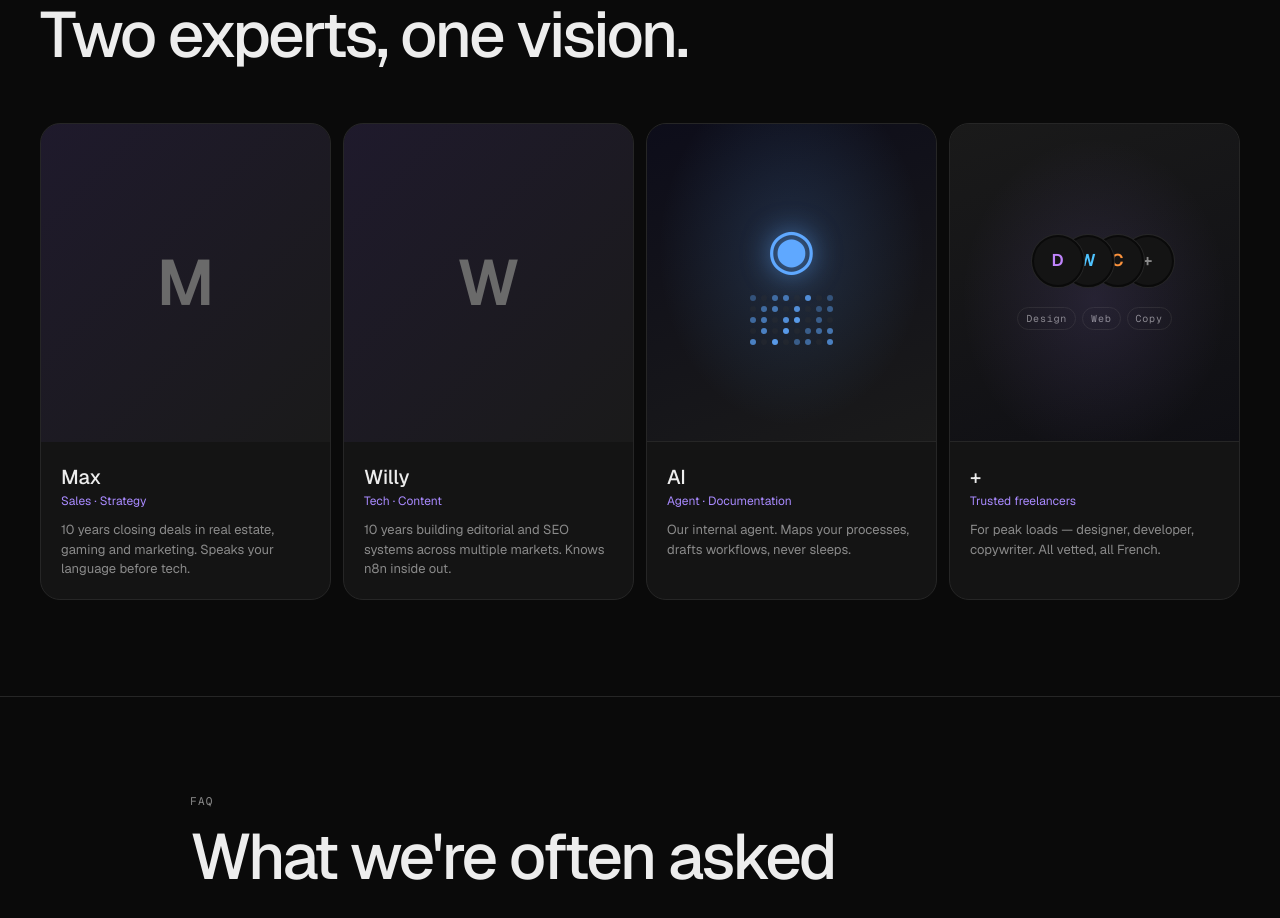
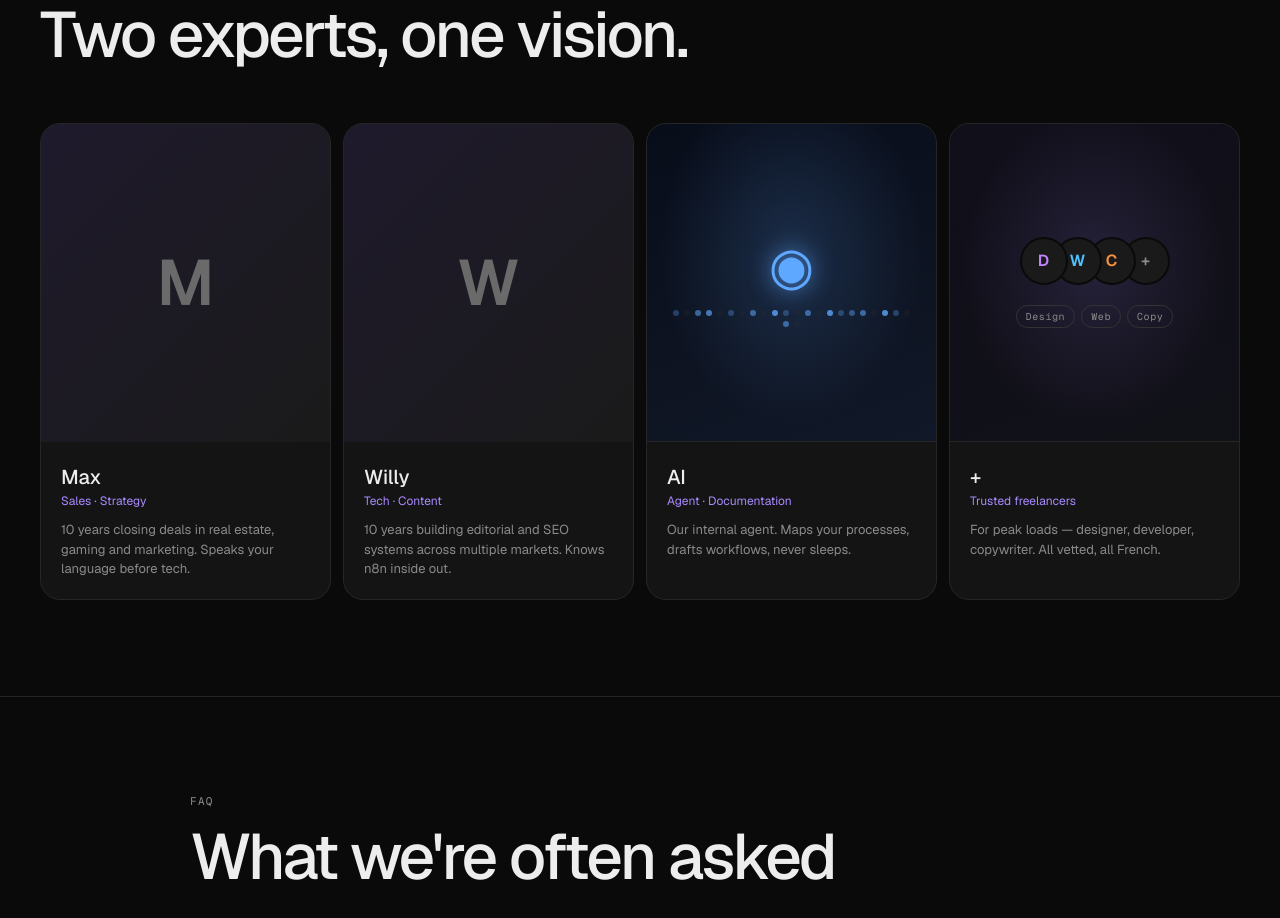
Before and after one commit to wilktrad-boop/timevo-site, a Next.js app: page /en in a window 1280 px wide. Shown: the part 6100-7018 px from the top of the page. Built offline with nearby package versions, Linux system fonts and the light colour scheme.

Commit message:
fix: rewrite TeamGrid illustrations inline — AI glow + freelancer stack

```diff
--- a/components/TeamGrid.tsx
+++ b/components/TeamGrid.tsx
@@ -1,121 +1,6 @@
 "use client";
 
 import { useTranslations } from "next-intl";
-
-// Deterministic dot pattern for AI card (40 dots, 0 = off, 1 = on)
-const AI_DOTS = [
-  1,0,1,1,0,1,0,1,
-  0,1,1,0,1,0,1,1,
-  1,1,0,1,1,0,1,0,
-  0,1,0,1,0,1,1,1,
-  1,0,1,0,1,1,0,1,
-];
-
-const FREELANCER_ROLES = [
-  { letter: "D", color: "#c084fc" },
-  { letter: "W", color: "#4ec3ff" },
-  { letter: "C", color: "#fb923c" },
-  { letter: "+", color: "var(--dim)" },
-];
-
-function AICardHeader() {
-  return (
-    <div style={{
-      aspectRatio: "1 / 1.1",
-      background: "linear-gradient(160deg, #0d0d1a 0%, var(--card-soft) 100%)",
-      borderBottom: "1px solid var(--border)",
-      position: "relative", overflow: "hidden",
-      display: "flex", flexDirection: "column",
-      alignItems: "center", justifyContent: "center", gap: 18,
-    }}>
-      {/* Radial glow */}
-      <div style={{
-        position: "absolute", inset: 0,
-        backgroundImage: "radial-gradient(ellipse at 50% 40%, rgba(95,168,255,0.18) 0%, transparent 65%)",
-        pointerEvents: "none",
-      }} />
-
-      {/* Central symbol */}
-      <div style={{
-        fontFamily: "var(--font-geist-sans)", fontSize: 56, lineHeight: 1,
-        color: "var(--accent)",
-        filter: "drop-shadow(0 0 14px rgba(95,168,255,0.7))",
-        position: "relative",
-      }}>◉</div>
-
-      {/* Activity matrix */}
-      <div style={{
-        display: "grid", gridTemplateColumns: "repeat(8, 6px)", gap: 5,
-        position: "relative",
-      }}>
-        {AI_DOTS.map((on, i) => (
-          <div key={i} style={{
-            width: 6, height: 6, borderRadius: 999,
-            background: on ? "var(--accent)" : "var(--border-strong)",
-            opacity: on ? 0.35 + (i % 7) * 0.09 : 0.25,
-          }} />
-        ))}
-      </div>
-    </div>
-  );
-}
-
-function FreelancersCardHeader() {
-  return (
-    <div style={{
-      aspectRatio: "1 / 1.1",
-      background: "linear-gradient(160deg, var(--card-soft) 0%, #0f0f14 100%)",
-      borderBottom: "1px solid var(--border)",
-      position: "relative", overflow: "hidden",
-      display: "flex", flexDirection: "column",
-      alignItems: "center", justifyContent: "center", gap: 20,
-    }}>
-      <div style={{
-        position: "absolute", inset: 0,
-        backgroundImage: "radial-gradient(ellipse at 50% 55%, rgba(169,138,255,0.12) 0%, transparent 65%)",
-        pointerEvents: "none",
-      }} />
-
-      {/* Stacked avatars */}
-      <div style={{ position: "relative", width: 126, height: 52 }}>
-        {FREELANCER_ROLES.map((r, i) => (
-          <div key={r.letter} style={{
-            position: "absolute",
-            left: i * 30,
-            top: 0,
-            width: 52, height: 52, borderRadius: 999,
-            background: "var(--card)",
-            border: "2px solid var(--bg)",
-            display: "flex", alignItems: "center", justifyContent: "center",
-            fontFamily: "var(--font-geist-sans)", fontSize: 17, fontWeight: 600,
-            color: r.color,
-            zIndex: FREELANCER_ROLES.length - i,
-            boxShadow: "0 0 0 1px var(--border)",
-          }}>
-            {r.letter}
-          </div>
-        ))}
-      </div>
-
-      {/* Role labels */}
-      <div style={{
-        display: "flex", gap: 6, flexWrap: "wrap", justifyContent: "center",
-        padding: "0 20px",
-      }}>
-        {["Design", "Web", "Copy"].map(label => (
-          <span key={label} style={{
-            fontFamily: "var(--font-geist-mono)", fontSize: 10,
-            color: "var(--dim)", letterSpacing: "0.08em",
-            padding: "3px 8px", borderRadius: 999,
-            border: "1px solid var(--border)",
-          }}>
-            {label}
-          </span>
-        ))}
-      </div>
-    </div>
-  );
-}
 
 export default function TeamGrid() {
   const t = useTranslations("team");
@@ -136,14 +21,16 @@ export default function TeamGrid() {
         }}>
           {t("h2")}
         </h2>
+
         <div style={{ display: "grid", gridTemplateColumns: "repeat(4, 1fr)", gap: 12 }} className="team-grid">
           {members.map((m, idx) => (
             <div key={m.name} style={{
               background: "var(--card)", border: "1px solid var(--border)",
               borderRadius: 20, overflow: "hidden",
             }}>
-              {idx === 2 ? <AICardHeader /> :
-               idx === 3 ? <FreelancersCardHeader /> : (
+
+              {/* Human cards — photo placeholder */}
+              {idx < 2 && (
                 <div style={{
                   aspectRatio: "1 / 1.1",
                   background: "linear-gradient(135deg, var(--accent-tint), var(--card-soft))",
@@ -154,11 +41,101 @@ export default function TeamGrid() {
                   {m.initials}
                 </div>
               )}
+
+              {/* AI card */}
+              {idx === 2 && (
+                <div style={{
+                  aspectRatio: "1 / 1.1",
+                  background: "linear-gradient(160deg, #080d1a 0%, #111827 100%)",
+                  borderBottom: "1px solid var(--border)",
+                  display: "flex", flexDirection: "column",
+                  alignItems: "center", justifyContent: "center", gap: 20,
+                  position: "relative", overflow: "hidden",
+                }}>
+                  <div style={{
+                    position: "absolute", inset: 0,
+                    background: "radial-gradient(ellipse at 50% 40%, rgba(95,168,255,0.18) 0%, transparent 65%)",
+                  }} />
+                  <div style={{
+                    fontSize: 52, lineHeight: 1,
+                    color: "#5fa8ff",
+                    textShadow: "0 0 24px rgba(95,168,255,0.8)",
+                    position: "relative",
+                  }}>◉</div>
+                  <div style={{
+                    display: "flex", gap: 5, flexWrap: "wrap",
+                    justifyContent: "center", padding: "0 24px",
+                    position: "relative",
+                  }}>
+                    {[1,0,1,1,0,1,0,1,0,1,1,0,1,0,1,1,1,1,0,1,1,0,1,0].map((on, i) => (
+                      <div key={i} style={{
+                        width: 6, height: 6, borderRadius: 999,
+                        background: on ? "#5fa8ff" : "var(--border-strong)",
+                        opacity: on ? 0.3 + (i % 5) * 0.12 : 0.2,
+                      }} />
+                    ))}
+                  </div>
+                </div>
+              )}
+
+              {/* Freelancers card */}
+              {idx === 3 && (
+                <div style={{
+                  aspectRatio: "1 / 1.1",
+                  background: "linear-gradient(160deg, #100f1a 0%, #111118 100%)",
+                  borderBottom: "1px solid var(--border)",
+                  display: "flex", flexDirection: "column",
+                  alignItems: "center", justifyContent: "center", gap: 20,
+                  position: "relative", overflow: "hidden",
+                }}>
+                  <div style={{
+                    position: "absolute", inset: 0,
+                    background: "radial-gradient(ellipse at 50% 45%, rgba(169,138,255,0.14) 0%, transparent 65%)",
+                  }} />
+                  {/* Stacked avatar circles */}
+                  <div style={{ display: "flex", position: "relative" }}>
+                    {[
+                      { l: "D", c: "#c084fc" },
+                      { l: "W", c: "#4ec3ff" },
+                      { l: "C", c: "#fb923c" },
+                      { l: "+", c: "#8a8a8a" },
+                    ].map((r, i) => (
+                      <div key={r.l} style={{
+                        width: 48, height: 48, borderRadius: 999,
+                        background: "var(--card-soft)",
+                        border: "2.5px solid #0a0a0a",
+                        marginLeft: i === 0 ? 0 : -14,
+                        display: "flex", alignItems: "center", justifyContent: "center",
+                        fontFamily: "var(--font-geist-sans)", fontSize: 16, fontWeight: 600,
+                        color: r.c,
+                        position: "relative", zIndex: 4 - i,
+                      }}>
+                        {r.l}
+                      </div>
+                    ))}
+                  </div>
+                  {/* Role pills */}
+                  <div style={{ display: "flex", gap: 6, position: "relative" }}>
+                    {["Design", "Web", "Copy"].map(label => (
+                      <span key={label} style={{
+                        fontFamily: "var(--font-geist-mono)", fontSize: 10,
+                        color: "var(--dim)", letterSpacing: "0.06em",
+                        padding: "3px 9px", borderRadius: 999,
+                        border: "1px solid var(--border-strong)",
+                      }}>
+                        {label}
+                      </span>
+                    ))}
+                  </div>
+                </div>
+              )}
+
               <div style={{ padding: 20 }}>
                 <div style={{ fontFamily: "var(--font-geist-sans)", fontSize: 20, fontWeight: 500, color: "var(--text)" }}>{m.name}</div>
                 <div style={{ fontFamily: "var(--font-geist-sans)", fontSize: 12, color: "var(--accent-soft)", marginBottom: 10 }}>{m.role}</div>
                 <p style={{ fontFamily: "var(--font-geist-sans)", fontSize: 13, lineHeight: 1.5, color: "var(--dim)", margin: 0 }}>{m.bio}</p>
               </div>
+
             </div>
           ))}
         </div>
```
